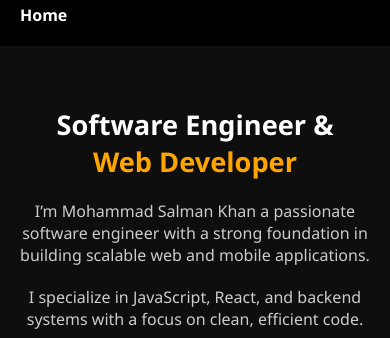
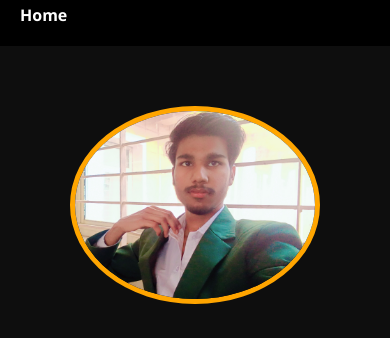
Before and after one commit to BravoCoders/MohammadSalmanKhan_LetsUpgradeFrontendSprint, a plain HTML site: page index.html in a window 390 px wide. Shown: the part 66-404 px from the top of the page. Drawn offline with Linux system fonts and the light colour scheme.

Commit message:
Update style.css

```diff
--- a/style.css
+++ b/style.css
@@ -230,3 +230,24 @@ footer p {
     margin: 0 5px;
   }
 }
+
+
+
+@media (max-width: 1024px) {
+  .hero {
+    flex-direction: column-reverse; /* 👈 This puts image above text */
+    text-align: center;
+    gap: 40px;
+    padding: 60px 5%;
+  }
+
+  .hero-text h1 {
+    font-size: 2rem;
+  }
+
+  .hero-image img {
+    width: 100%;
+    max-width: 250px;
+    height: auto;
+  }
+  }
```
